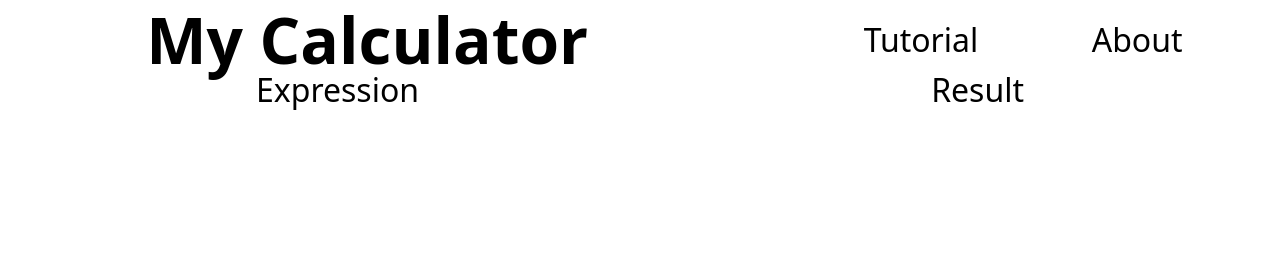
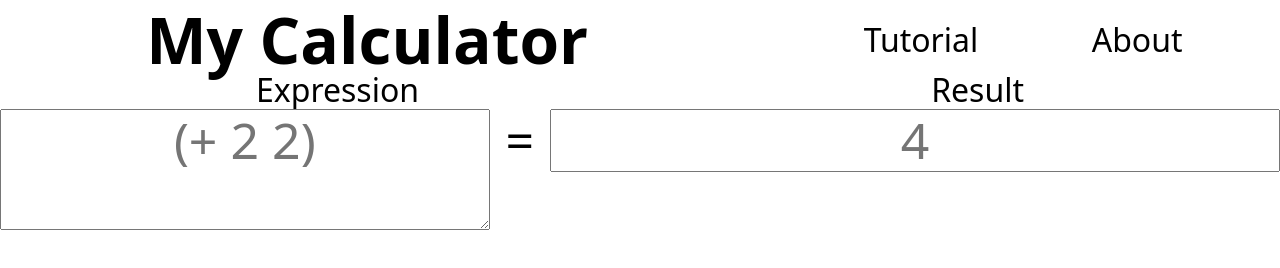
Before and after one commit to gurdasss/calculator-webapp, a plain HTML site: page index.html in a window 1280 px wide. Drawn offline with nearby package versions, Linux system fonts and the light colour scheme; a web font is replaced by a local one.

Commit message:
Backing it up

```diff
--- a/index.html
+++ b/index.html
@@ -10,7 +10,7 @@
       href="https://cdnjs.cloudflare.com/ajax/libs/normalize/8.0.1/normalize.min.css"
     />
     <link rel="stylesheet" href="style.css" />
-    <script src="main.js"></script>
+    <script src="main.js" defer></script>
   </head>
   <body>
     <header>
@@ -21,13 +21,22 @@
       </div>
     </header>
     <main>
-      <div class="main__container">
-        <div class="main__container__title">Expression</div>
-
+      <div class="main__label">
+        <div class="main__label__title">Expression</div>
+        <div class="main__label__title">Result</div>
       </div>
 
       <div class="main__container">
-        <div class="main__container__title">Result</div>
+        <div class="main__container__field">
+          <textarea
+            name="foo"
+            id="foo"
+            required
+            placeholder="(+ 2 2)"
+          ></textarea>
+          <div>=</div>
+          <input type="text" name="goo" id="goo" readonly placeholder="4" />
+        </div>
       </div>
     </main>
   </body>
--- a/main.js
+++ b/main.js
@@ -1,22 +1,19 @@
-// /^(\d+)[+-/*](\d+)$/
-// /^-?(\d+(\.\d+)?)[+-/*]-?(\d+(\.\d+)?)$/
+"use strict";
 
-const exp1 = "(+ 2 5 6)"; // (2 + 5) + 6 = 13
-const exp2 = "(- 2 5 6)"; // (2 - 5) - 6 = -9
-const exp3 = "(* 2 5 6)"; // (2 * 5) * 6 = 60
-const exp4 = "(/ 2 5 6)"; // (2 / 5) / 6 ≈ 0.67
-// Left -> Right associativity
-// Inside -> Outside
-// Prefix notation and their is no need for operator precedence
-// Checkout SICP for implementing parser
-// after evaluating each expression the parser should return a "rational" object
-// I need to use recursion and LIFO data structure for this
+const foo = function () {
+  const inputField = document.createElement("div");
 
-function foo(exp) {
-  let i = 0;
-  while (i < exp.length) {
-    console.log(exp[i++]);
-  }
-}
+  const expressionTextArea = document.createElement("textarea");
+  expressionTextArea.setAttribute("name", "hhhh");
+  expressionTextArea.setAttribute("id", "hhhh");
 
-foo(exp1);
+  const resultTextField = document.createElement("input");
+
+  inputField.append(expressionTextArea);
+  inputField.append(resultTextField);
+  return inputField;
+};
+
+const mainContainer = document.querySelector(".main__container");
+
+// mainContainer.append(foo());
--- a/style.css
+++ b/style.css
@@ -41,6 +41,7 @@ a {
 main {
   flex: 2; /* 1 1 auto */
   display: flex;
+  flex-direction: column;
   font-size: xx-large;
   font-style: normal;
 }
@@ -51,3 +52,30 @@ main {
   flex-direction: column;
   align-items: center;
 }
+
+.main__container__field {
+  display: flex;
+  width: 100%;
+  align-items: baseline;
+}
+
+.main__container__field > textarea,
+.main__container__field > div,
+.main__container__field > input{
+  flex: 1;
+  text-align: center;
+  font-size: 50px;
+}
+
+.main__container__field > textarea{
+  flex: 8;
+}
+
+.main__label {
+  display: flex;
+}
+
+.main__label__title {
+  flex: auto;
+  text-align: center;
+}
```
